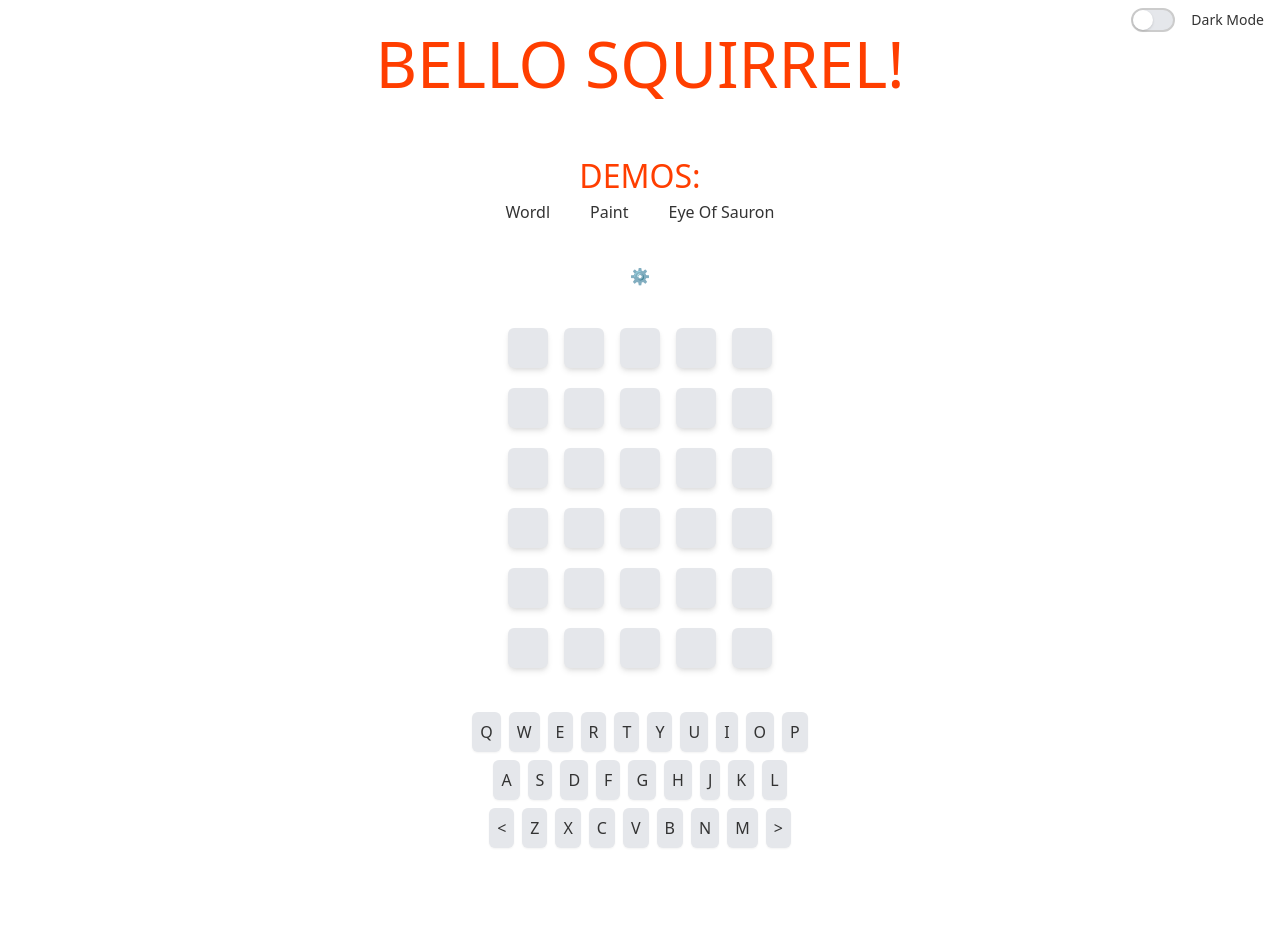
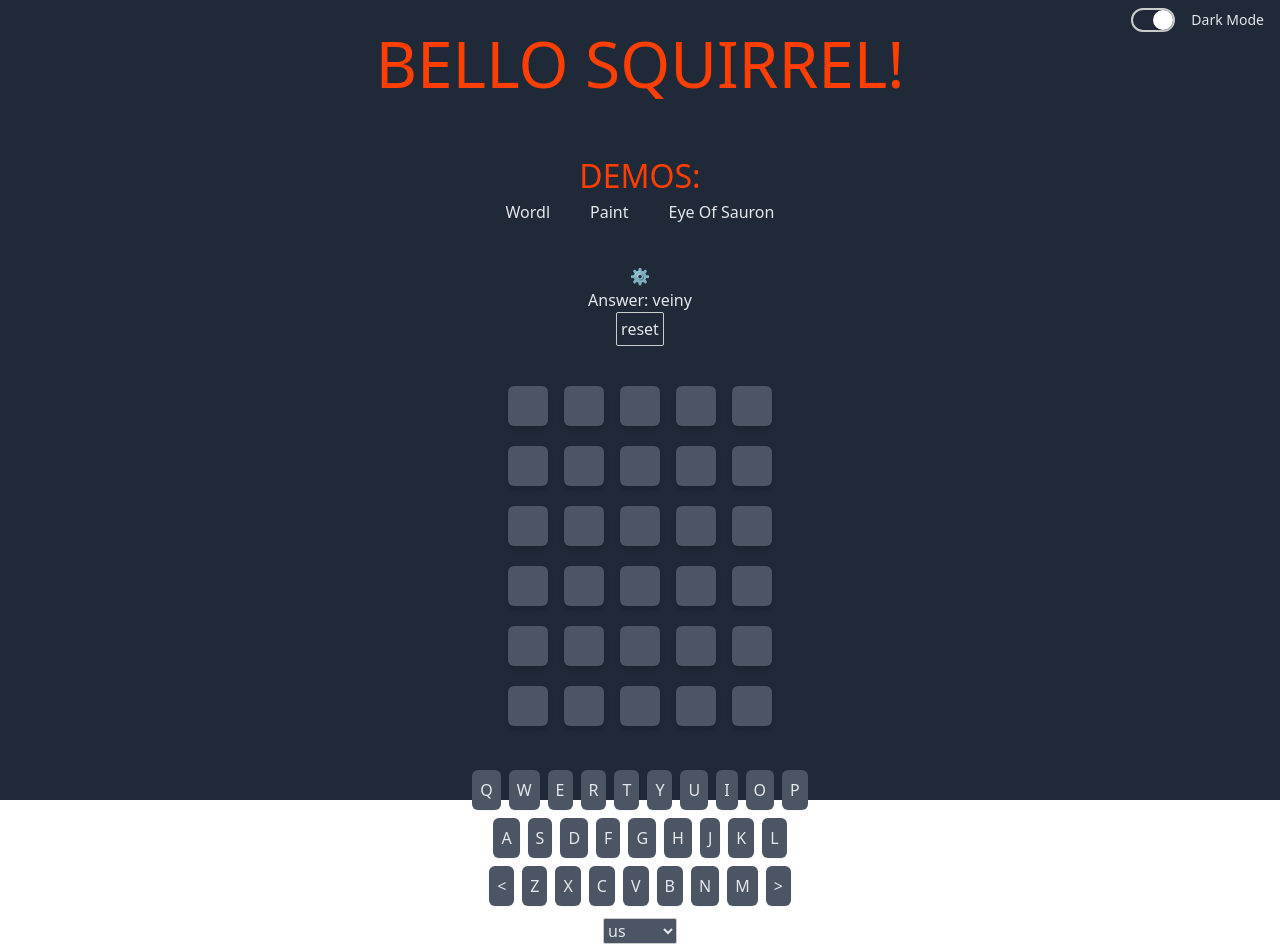
Before and after one commit to iandoesallthethings/svelte-p5-practice, a Svelte app: page / in a window 1280 px wide. Before the commit the page ends 852 px from the top, so only its background shows below. Built offline with nearby package versions, Linux system fonts and the light colour scheme.

Commit message:
Implement keyboard colors kinda.

```diff
--- a/deleteme.js
+++ /dev/null
@@ -1 +0,0 @@
-console.log('derp')
--- a/src/App.svelte
+++ b/src/App.svelte
@@ -3,7 +3,7 @@
 	import Paint from './Paint.svelte'
 	import Wordl from './wordl/Wordl.svelte'
 	import Toggle from './Toggle.svelte'
-	import { darkMode } from './stores'
+	import { uiState } from './stores'
 
 	export let name
 
@@ -11,11 +11,11 @@
 	let currentDemo = demos[0]
 </script>
 
-<div id="theme" class={$darkMode ? 'dark' : ''}>
+<div id="theme" class={$uiState.darkMode ? 'dark' : ''}>
 	<main class="relative flex flex-col items-center dark:bg-gray-800 dark:text-gray-200 h-screen w-screen">
 		<h1>Bello {name}!</h1>
 		<div class="absolute right-0 top-0">
-			<Toggle store={darkMode} label={'Dark Mode'} />
+			<Toggle store={uiState} property={'darkMode'} label={'Dark Mode'} />
 		</div>
 
 		<nav class="flex flex-col my-10">
--- a/src/Toggle.svelte
+++ b/src/Toggle.svelte
@@ -1,23 +1,24 @@
 <script lang="ts">
 	export let store
+	export let property
 	export let label
 </script>
 
 <div
-	on:click={() => ($store = !$store)}
+	on:click={() => ($store[property] = !$store[property])}
 	class="flex items-center justify-between w-full block px-4 py-2 text-sm  hover:bg-gray-100 dark:hover:bg-gray-600  cursor-pointer space-x-4"
 >
 	<button
-		class="{$store
+		class="{$store[property]
 			? 'bg-denim-400'
 			: 'bg-gray-200'} relative inline-flex flex-shrink-0 h-6 w-11 border-2 border rounded-full cursor-pointer transition-colors ease-in-out duration-200 focus:outline-none ring-none "
 	>
 		<span
-			class="{$store
+			class="{$store[property]
 				? 'translate-x-5'
 				: 'translate-x-0'} pointer-events-none inline-block h-5 w-5 rounded-full bg-white shadow transform ring-0 transition ease-in-out duration-200"
 		>
-			<i class="fas fa-{$store ? 'moon' : 'sun'}" />
+			<i class="fas fa-{$store[property] ? 'moon' : 'sun'}" />
 		</span>
 	</button>
 
--- a/src/localStore.js
+++ /dev/null
@@ -1,12 +0,0 @@
-import { writable } from 'svelte/store'
-
-// type JsonValue = string | number | boolean | null | JsonValue[] | { [key: string]: JsonValue }
-
-export default function localStore(key, initial) {
-	const store = writable(initial)
-
-	store.set(JSON.parse(localStorage.getItem(key)) || initial)
-	store.subscribe((value) => (localStorage[key] = JSON.stringify(value)))
-
-	return store
-}
--- /dev/null
+++ b/src/localStore.ts
@@ -0,0 +1,13 @@
+import { Writable } from 'svelte/store'
+import { writable } from 'svelte/store'
+
+type JsonValue = string | number | boolean | null | JsonValue[] | { [key: string]: JsonValue }
+
+export default function localStore (key: string, initialValue: JsonValue): Writable<JsonValue> {
+	const store = writable(initialValue)
+
+	store.set(JSON.parse(localStorage.getItem(key)) || initialValue)
+	store.subscribe((value: JsonValue) => (localStorage[key] = JSON.stringify(value)))
+
+	return store
+}
--- a/src/stores.js
+++ b/src/stores.js
@@ -1,5 +1,29 @@
 import localStore from './localStore'
+import answers from './wordl/answers'
 
-export const cheat = localStore('cheat', false)
-export const darkMode = localStore('dark-mode', false)
-export const stats = localStore('stats', { wins: 0, losses: 0, streak: 0 })
+const initialUiState = {
+	cheat: true,
+	darkMode: true,
+	colorblindMode: false,
+	endGameOpen: false,
+	keyboardLayout: 'us'
+}
+
+const initialGameState = {
+	length: 5,
+	turn: 0,
+	guesses: ['', '', '', '', '', ''],
+	error: '',
+	word: answers[Math.floor(Math.random() * answers.length)],
+	gameOver: false
+}
+
+const stats = localStore('stats', { wins: 0, losses: 0, streak: 0 })
+
+const uiState = localStore('ui-state', initialUiState)
+uiState.reset = () => uiState.set(initialUiState)
+
+const gameState = localStore('game-state', initialGameState)
+gameState.reset = () => gameState.set(initialGameState)
+
+export { stats, gameState, uiState }
--- a/src/wordl/EmojiGrid.svelte
+++ b/src/wordl/EmojiGrid.svelte
@@ -1,16 +1,15 @@
 <script>
-	export let guesses
-	export let word
+	import { gameState } from '../stores'
 	export let showGrid = true
 
 	function emojiGrid() {
-		return guesses
+		return $gameState.guesses
 			.map((guess) =>
 				guess
 					.split('')
 					.map((letter, letterIndex) => {
-						if (letter === word[letterIndex]) return '🟩'
-						else if (word.includes(letter)) return '🟨'
+						if (letter === $gameState.word[letterIndex]) return '🟩'
+						else if ($gameState.word.includes(letter)) return '🟨'
 						else return '⬛️'
 					})
 					.join('')
@@ -28,4 +27,5 @@
 {#if showGrid}
 	<div class="whitespace-pre-line my-2">{emojiGrid()}</div>
 {/if}
+
 <button on:click={() => copyToClipboard(emojiGrid())} class="p-2 rounded-md">Share</button>
--- a/src/wordl/Grid.svelte
+++ b/src/wordl/Grid.svelte
@@ -1,19 +1,17 @@
 <script>
 	import Letter from './Letter.svelte'
+	import { gameState } from '../stores'
 
-	export let length
-	export let word
-	export let turn
-	export let guesses
+	export let colorFunction
 
-	const cols = [...Array(length).keys()]
+	const cols = [...Array($gameState.length).keys()]
 </script>
 
 <div class="m-5">
-	{#each guesses as guess, guessIndex}
+	{#each $gameState.guesses as guess, guessIndex}
 		<div class="m-5 flex flex-row">
 			{#each cols as col}
-				<Letter {word} {turn} {guessIndex} letter={guess[col] || ' '} letterIndex={col} />
+				<Letter letter={guess[col] || ''} color={colorFunction(guess[col], { guess, position: col, unguessed: $gameState.turn <= guessIndex })} />
 			{/each}
 		</div>
 	{/each}
--- a/src/wordl/Key.svelte
+++ b/src/wordl/Key.svelte
@@ -1,9 +1,10 @@
 <script>
-	import { createEventDispatcher } from 'svelte'
+	import { afterUpdate, createEventDispatcher } from 'svelte'
 	import { shortcut } from './shortcut'
 
-	export let key
+	export let key // aka letter?
 	export let disabled
+	export let color = 'bg-gray-200 dark:bg-gray-600'
 
 	const dispatch = createEventDispatcher()
 
@@ -13,11 +14,7 @@
 	}
 </script>
 
-<button
-	on:click={type}
-	use:shortcut={{ key: key }}
-	class="p-2 m-1 border-none rounded-md shadow-sm capitalize bg-gray-200 dark:bg-gray-600 {disabled ? 'text-gray-200 bg-gray-100' : ''}"
->
+<button on:click={type} use:shortcut={{ key: key }} class="{color} {disabled ? 'text-gray-200 bg-gray-100' : ''} p-2 m-1 border-none rounded-md shadow-sm capitalize">
 	{#if key == 'Backspace'}
 		{'<'}
 	{:else if key == 'Enter'}
--- a/src/wordl/Keyboard.svelte
+++ b/src/wordl/Keyboard.svelte
@@ -1,20 +1,43 @@
 <script>
 	import { createEventDispatcher } from 'svelte'
+	import { uiState } from '../stores'
+
 	import Key from './Key.svelte'
 
+	export let colorFunction
 	export let disabled = false
 
-	const layout = [
-		['q', 'w', 'e', 'r', 't', 'y', 'u', 'i', 'o', 'p'],
-		['a', 's', 'd', 'f', 'g', 'h', 'j', 'k', 'l'],
-		['Backspace', 'z', 'x', 'c', 'v', 'b', 'n', 'm', 'Enter']
-	]
+	export const keyboardLayouts = {
+		us: [
+			['q', 'w', 'e', 'r', 't', 'y', 'u', 'i', 'o', 'p'],
+			['a', 's', 'd', 'f', 'g', 'h', 'j', 'k', 'l'],
+			['Backspace', 'z', 'x', 'c', 'v', 'b', 'n', 'm', 'Enter']
+		],
+		dvorak: [
+			['p', 'y', 'f', 'g', 'c', 'r', 'l'],
+			['a', 'o', 'e', 'u', 'i', 'd', 'h', 't', 'n', 's'],
+			['Backspace', 'q', 'j', 'k', 'x', 'b', 'm', 'w', 'v', 'z', 'Enter']
+		],
+		azerty: [
+			['a', 'z', 'e', 'r', 't', 'y', 'u', 'i', 'o', 'p'],
+			['q', 's', 'd', 'f', 'g', 'h', 'j', 'k', 'l', 'm'],
+			['Backspace', 'w', 'x', 'c', 'v', 'b', 'n', 'Enter']
+		],
+		norsk: [
+			['q', 'w', 'e', 'r', 't', 'y', 'u', 'i', 'o', 'p', 'å'],
+			['a', 's', 'd', 'f', 'g', 'h', 'j', 'k', 'l', 'ø', 'æ'],
+			['Backspace', 'z', 'x', 'c', 'v', 'b', 'n', 'm', 'Enter']
+		]
+	}
+
+	$: layout = keyboardLayouts[$uiState.keyboardLayout] || keyboardLayouts.us
 
 	const dispatch = createEventDispatcher()
 
 	function type(e) {
 		if (disabled) return
 		const key = e.detail.key
+
 		switch (key) {
 			case 'Enter':
 				dispatch('submit')
@@ -33,8 +56,14 @@
 	{#each layout as row}
 		<div class="flex flex-row justify-center">
 			{#each row as key}
-				<Key {key} on:type={type} {disabled} />
+				<Key {key} on:type={type} {disabled} color={colorFunction(key)} />
 			{/each}
 		</div>
 	{/each}
 </div>
+
+<select bind:value={$uiState.keyboardLayout} class="bg-gray-600 my-2">
+	{#each Object.entries(keyboardLayouts) as [layout, _]}
+		<option value={layout}> {layout} </option>
+	{/each}
+</select>
--- a/src/wordl/Letter.svelte
+++ b/src/wordl/Letter.svelte
@@ -1,24 +1,9 @@
 <script>
-	import { afterUpdate } from 'svelte'
-
-	export let word
-	export let turn
 	export let letter
-	export let guessIndex
-	export let letterIndex
-
-	let background = 'bg-gray-200 dark:bg-gray-900'
-
-	function calculateBackground() {
-		if (turn <= guessIndex) background = 'bg-gray-200 dark:bg-gray-600'
-		else if (letter === word[letterIndex]) background = 'bg-green-400 text-gray-800'
-		else if (word.includes(letter)) background = 'bg-yellow-400 text-gray-800'
-		else background = 'bg-gray-400 dark:bg-gray-700'
-	}
-
-	afterUpdate(calculateBackground)
+	export let color = 'bg-gray-200 dark:bg-gray-900'
 </script>
 
-<div class="mx-2 py-2 w-10 h-10 rounded-md shadow-md capitalize {letter === '?' ? 'text-gray-300' : ''} {background} transition">
+<!-- {color} -->
+<div class="{color} mx-2 py-2 w-10 h-10 rounded-md shadow-md capitalize transition">
 	{letter}
 </div>
--- a/src/wordl/Wordl.svelte
+++ b/src/wordl/Wordl.svelte
@@ -6,61 +6,83 @@
 	import EmojiGrid from './EmojiGrid.svelte'
 	import Stats from './Stats.svelte'
 
-	import answers from './answers'
 	import words from './words'
-	import { cheat, stats } from '../stores'
-
-	const length = 5
-
-	let turn = 0
-	let guesses = ['', '', '', '', '', '']
-	let error = ''
-	let word = answers[Math.floor(Math.random() * answers.length)]
+	import { stats, gameState, uiState } from '../stores'
 
 	function reset() {
-		gameOver = false
-		endGameOpen = false
-		turn = 0
-		guesses = ['', '', '', '', '', '']
-		error = ''
-		word = answers[Math.floor(Math.random() * answers.length)]
+		gameState.reset()
+		uiState.reset()
 	}
 
 	function type(e) {
-		error = ''
-		guesses[turn] = (guesses[turn] + e.detail.key).slice(0, 5)
+		$gameState.error = ''
+		$gameState.guesses[$gameState.turn] = ($gameState.guesses[$gameState.turn] + e.detail.key).slice(0, 5)
 	}
 
 	function backspace() {
-		error = ''
-		guesses[turn] = guesses[turn].slice(0, -1)
+		$gameState.error = ''
+		$gameState.guesses[$gameState.turn] = $gameState.guesses[$gameState.turn].slice(0, -1)
 	}
 
 	function submit() {
-		error = ''
-		if (guesses[turn].length < 5) return
-		if (!words.hasOwnProperty(guesses[turn])) return (error = 'Not in dictionary.')
-		turn++
-		if (guesses[turn - 1] === word) return victory()
-		if (turn === 6) return defeat()
+		$gameState.error = ''
+		if ($gameState.guesses[$gameState.turn].length < 5) return
+		if (!words.hasOwnProperty($gameState.guesses[$gameState.turn])) return ($gameState.error = 'Not in dictionary.')
+		$gameState.turn++
+		if ($gameState.guesses[$gameState.turn - 1] === $gameState.word) return victory()
+		if ($gameState.turn === 6) return defeat()
 	}
 
 	function victory() {
-		gameOver = true
-		endGameOpen = true
+		$gameState.gameOver = true
+		$uiState.endGameOpen = true
 		$stats.wins++
 		$stats.streak++
 	}
 
 	function defeat() {
-		gameOver = true
-		endGameOpen = true
+		$gameState.gameOver = true
+		$uiState.endGameOpen = true
 		$stats.losses++
 		$stats.streak = 0
 	}
 
-	let endGameOpen = false
-	let gameOver = false
+	function isInWord(letter, guess) {
+		return guess.includes(letter) && $gameState.word.includes(letter)
+	}
+
+	function isCorrect(letter, position) {
+		return $gameState.word[position] === letter
+	}
+
+	function isIncorrect(letter, guess) {
+		return guess.includes(letter) && !$gameState.word.includes(letter)
+	}
+
+	const colors = {
+		unguessed: () => `bg-gray-200 dark:bg-gray-600`,
+		incorrect: () => `bg-gray-300 dark:bg-gray-700`,
+		inWord: () => `bg-${$uiState.colorblindMode ? 'blue' : 'yellow'}-400 text-gray-800`,
+		correct: () => `bg-${$uiState.colorblindMode ? 'red' : 'green'}-400 text-gray-800`
+	}
+
+	function colorLetter(letter, options = { guess: '', position: -1, unguessed: false }) {
+		if (options.unguessed) return colors.unguessed()
+		else if (isCorrect(letter, options.position, options.guess)) return colors.correct()
+		else if (isInWord(letter, options.guess)) return colors.inWord()
+		else return colors.incorrect()
+	}
+
+	function colorKey(letter, override = false) {
+		let color = colors.unguessed()
+		if (override) return colors.unguessed()
+
+		for (let guess of $gameState.guesses) {
+			if (isInWord(letter, guess)) color = isCorrect(letter, guess.indexOf(letter)) ? colors.correct() : colors.inWord()
+			else if (isIncorrect(letter, guess)) color = colors.incorrect()
+		}
+		return color
+	}
 </script>
 
 <Modal>
@@ -70,40 +92,42 @@
 
 	<div slot="content">
 		<h2>Settings</h2>
-		<Toggle store={cheat} label={'Debug/Cheat Mode'} />
+		<Toggle store={uiState} property={'cheat'} label={'Debug/Cheat Mode'} />
+		<Toggle store={uiState} property={'colorblindMode'} label={'Colorblind Mode'} />
 
 		<Stats />
 	</div>
 </Modal>
 
-<Modal show={endGameOpen}>
+<Modal show={$uiState.endGameOpen}>
 	<div slot="content">
 		<h1>
-			{#if guesses[turn - 1] == word}
+			{#if $gameState.guesses[$gameState.turn - 1] == $gameState.word}
 				You win 🎉
 			{:else}
 				Yikes ❌
 			{/if}
 		</h1>
 
-		<EmojiGrid {guesses} {word} />
+		<EmojiGrid />
 		<button on:click={reset} class="p-2 rounded-md">Play Again</button>
 	</div>
 </Modal>
 
-{#if $cheat}
-	Answer: {word}
+{#if $uiState.cheat}
+	Answer: {$gameState.word}
+	<button on:click={reset} class="p-1">reset</button>
 {/if}
 
-{error}
+{$gameState.error}
 
-{#if gameOver}
+{#if $gameState.gameOver}
 	<span>
-		<EmojiGrid {guesses} {word} showGrid={false} />
+		<EmojiGrid showGrid={false} />
 		<button on:click={reset} class="p-2 rounded-md">Play Again</button>
 	</span>
 {/if}
 
-<Grid {length} {word} {turn} {guesses} />
+<Grid colorFunction={colorLetter} />
 
-<Keyboard on:type={type} on:submit={submit} on:backspace={backspace} disabled={gameOver} />
+<Keyboard on:type={type} on:submit={submit} on:backspace={backspace} disabled={$gameState.gameOver} colorFunction={colorKey} />
```
